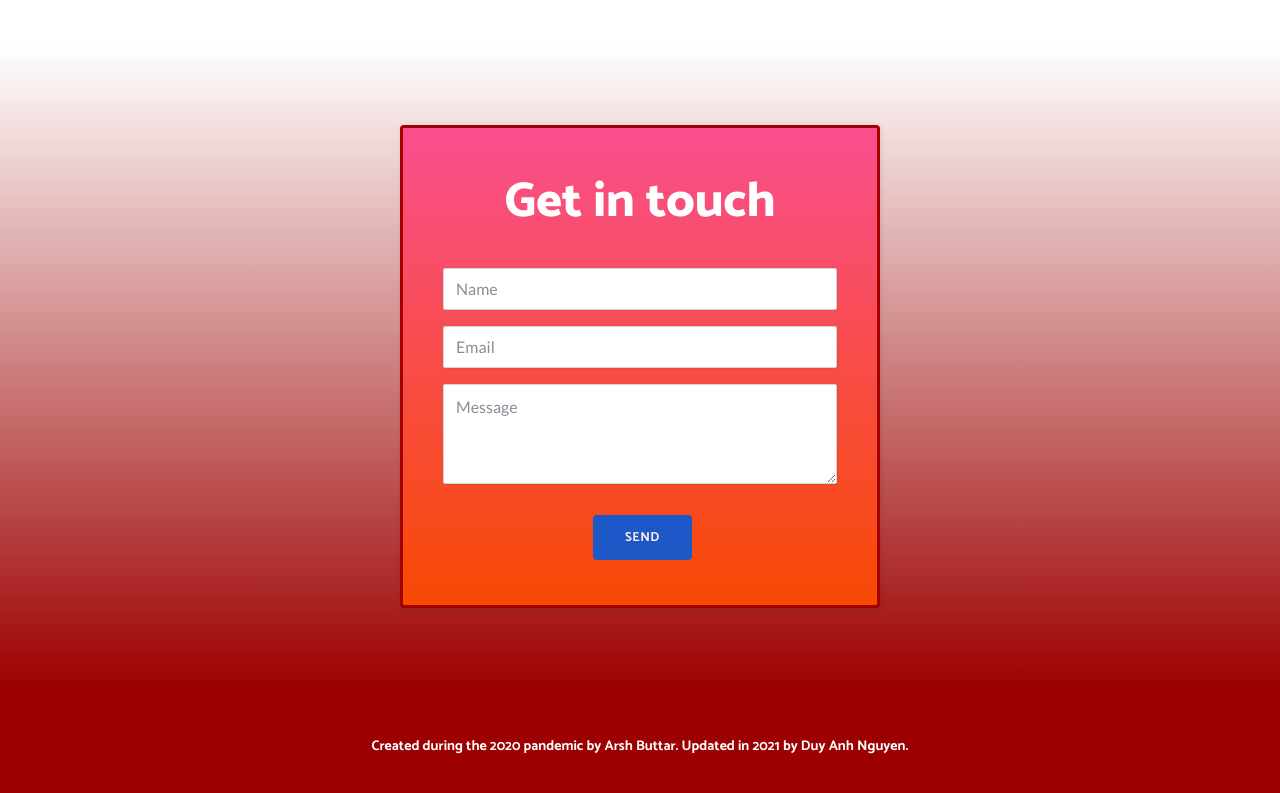
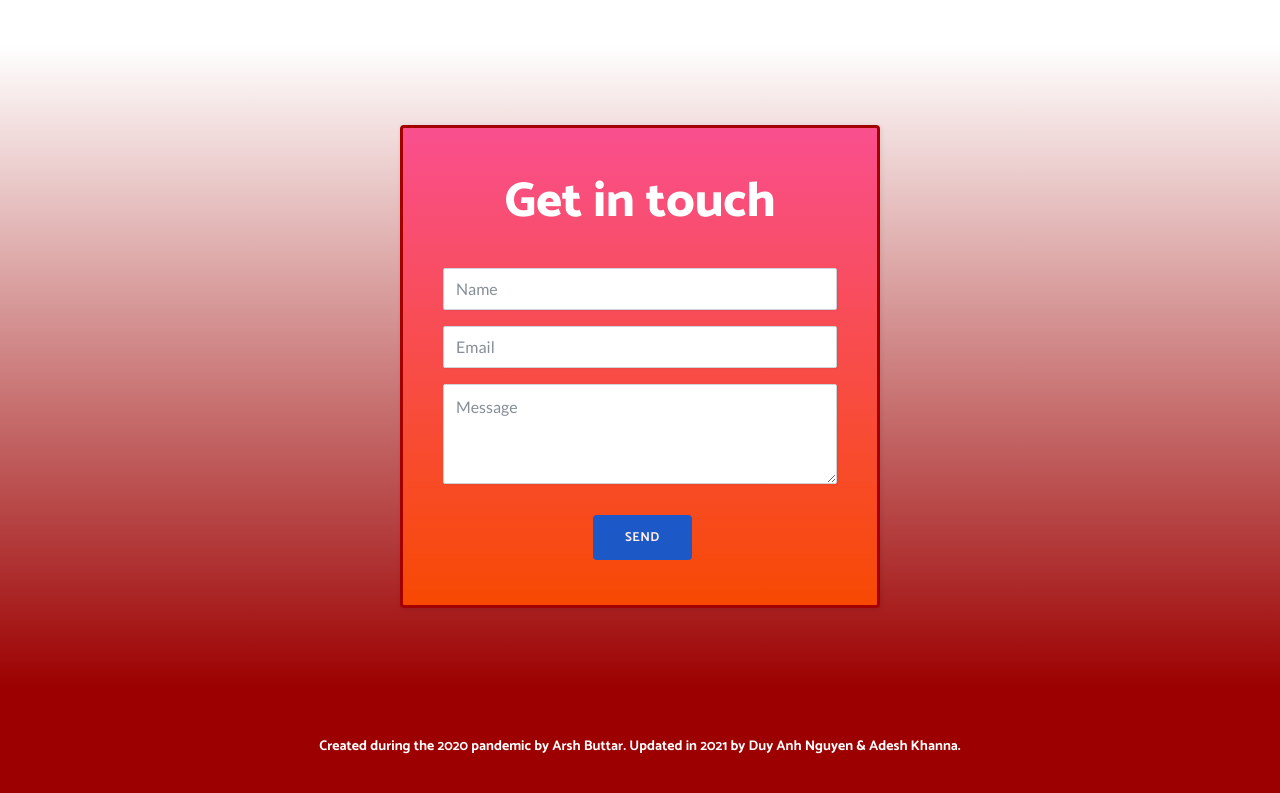
Before and after one commit to ArshSB/marketGlance, a website: page index.html in a window 1280 px wide. Shown: the part 2465-3258 px from the top of the page. Drawn offline with nearby package versions, Linux system fonts and the light colour scheme.

Commit message:
Update index.html

```diff
--- a/index.html
+++ b/index.html
@@ -96,7 +96,7 @@
     </div>
     <footer class="py-5" style="background-color: rgb(156,0,0);">
         <div class="container">
-            <p class="text-center text-white m-0 small" style="font-family: Catamaran, sans-serif;font-size: 14px;border-color: rgb(0,0,0);"><strong>Created during the 2020 pandemic by Arsh Buttar. Updated in 2021 by Duy Anh Nguyen.</strong><br></p>
+            <p class="text-center text-white m-0 small" style="font-family: Catamaran, sans-serif;font-size: 14px;border-color: rgb(0,0,0);"><strong>Created during the 2020 pandemic by Arsh Buttar. Updated in 2021 by Duy Anh Nguyen & Adesh Khanna.</strong><br></p>
         </div>
     </footer>
 
```
